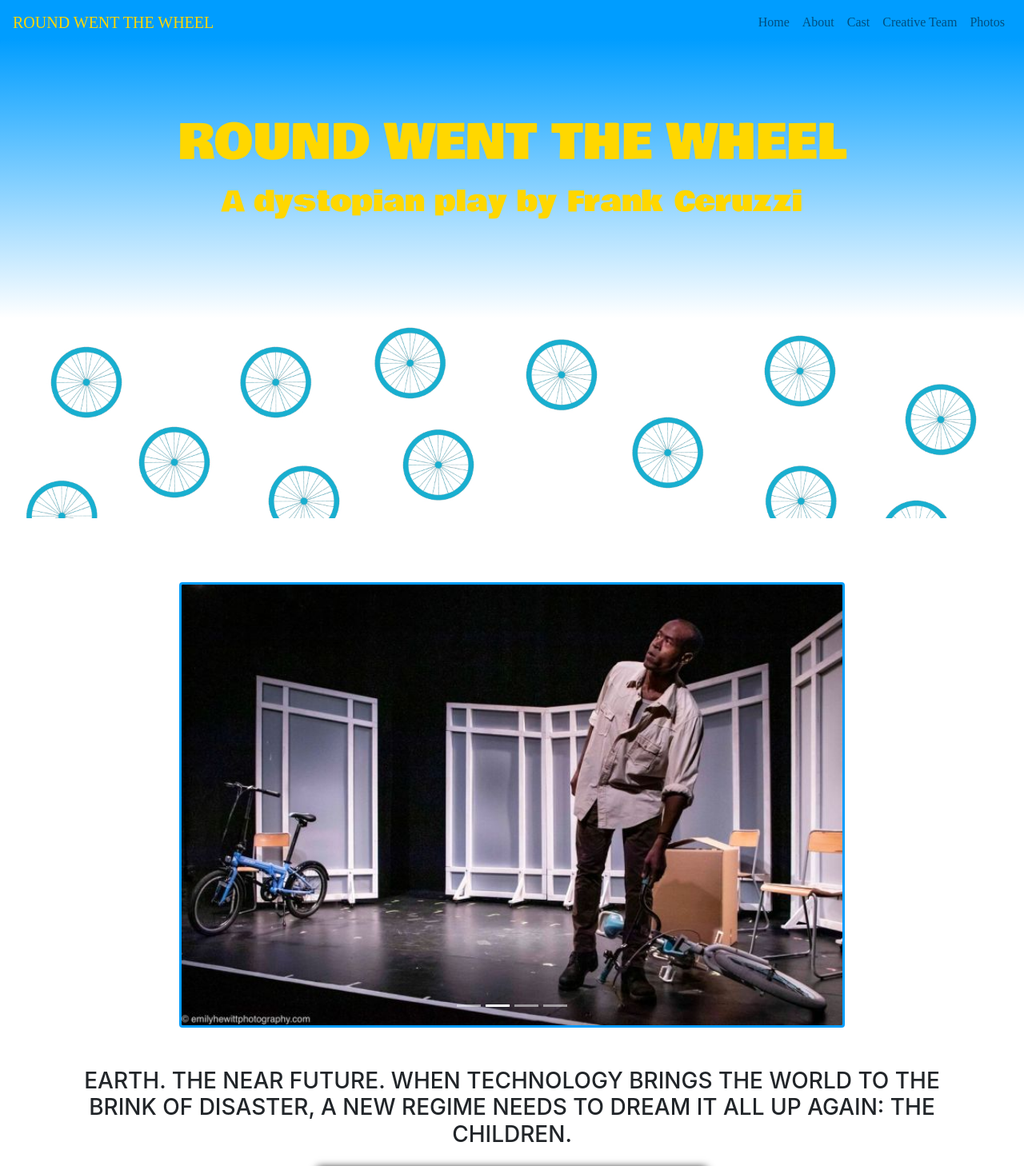
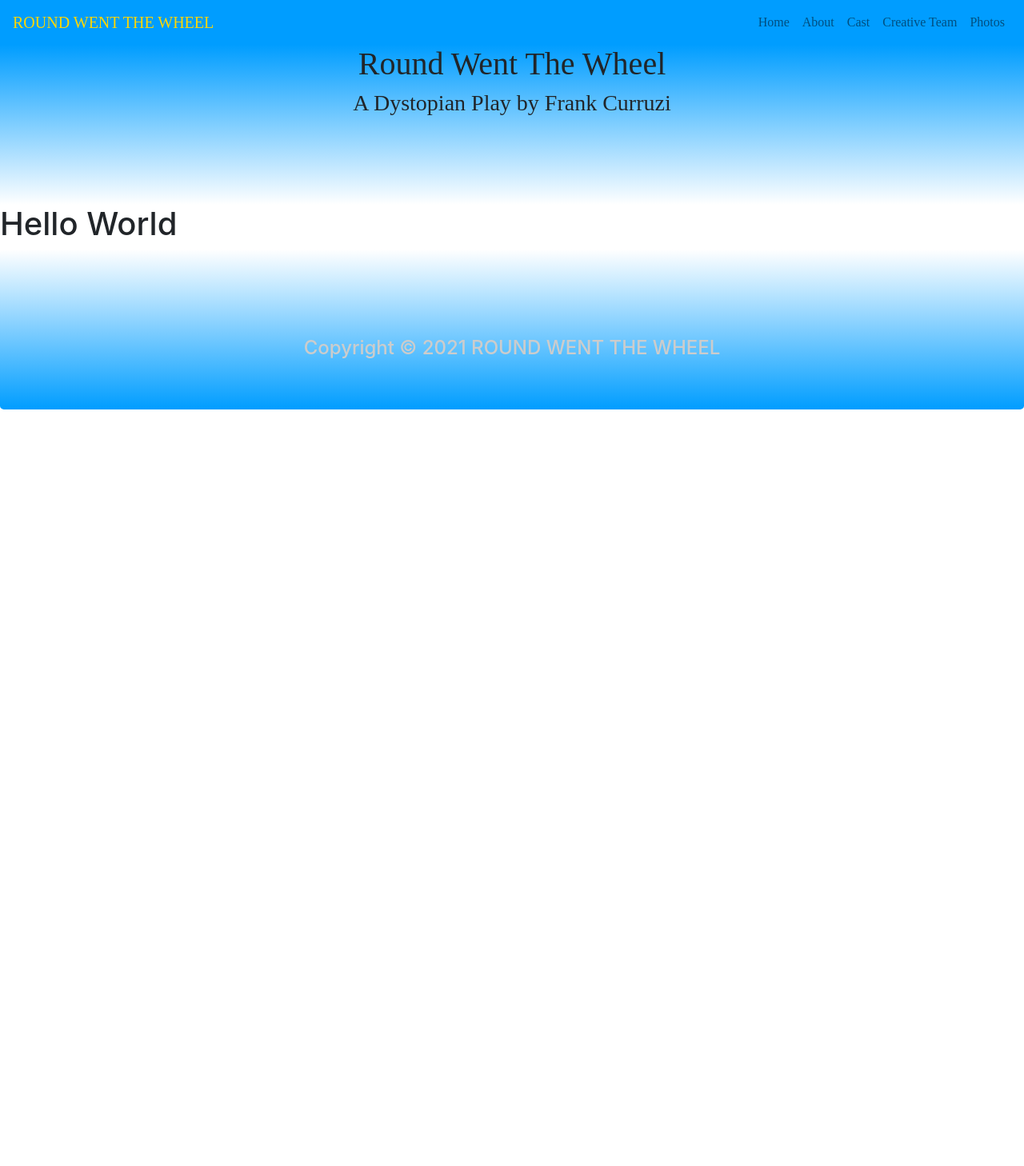
Before and after one commit to kppalmo/roundwentthewheel, a React (Create React App) app: page / in a window 1280 px wide. Shown: the top 1458 px of the page at 80% size. After the commit the page ends 800 px from the top, so only its background shows below. Built offline with nearby package versions, Linux system fonts and the light colour scheme; a web font is replaced by a local one.

Commit message:
sizingIssues

```diff
--- a/src/comp/MainPage.js
+++ b/src/comp/MainPage.js
@@ -7,10 +7,7 @@ import { MovingJumbo } from './MovingJumpo';
 
 export const MainPage = props =>(
   <>
-      <MovingJumbo title="" />
-      <Caro/>
-      <Layout>
-      <Home/>
-      </Layout>
+  <h1>Hello World</h1>
+
   </>
 )
--- a/src/comp/MovingJumpo.js
+++ b/src/comp/MovingJumpo.js
@@ -6,24 +6,19 @@ import wallpaper from '../img/Untitled.jpg';
 const Styles = styled.div`
 font-family:Bowlby One;
 .jtron{
-    margin-top:-2em;
-    margin-bottom:1em;
-    height:250px;
+    height:;
     background: url(${wallpaper}) top;
-    background-size:cover;
-    color:#ccc;
-
 }
 .txtS{
     text-align:center;
     color:black;
-    font-size:55px;
-    margin-top:1em;
+    font-size:4vh;
 
 }
 .capS{
     text-align:center;
     color:black;
+    font-size:2vh;
 
 }
 `
--- a/src/comp/PageBanner.js
+++ b/src/comp/PageBanner.js
@@ -5,37 +5,21 @@ import { Layout } from './Layout';
 
 const Styles = styled.div`
 font-family:Futura PT Heavy;
-.jumbotron{
+
+.cont{
+    height:200px;
     background-image: linear-gradient(#009dff, white);
-    color:#ccc;
-    height:350px;
-    position:relative;
-    margin-top:-.5em;
+    text-align:center;
 }
-.txtHeader{
-    text-align:center;
-    color:#FFD700;
-    font-size:60px;
-    margin-top:.5em;
-    font-family:Bowlby One;
-}
-.txtSub{
-    text-align:center;
-    color:#FFD700;
-    font-size:35px;
-    margin-top:.5em;
-    font-family:Bowlby One;
 
-}
 `
 export const Banner = props => (
     <Styles>
-        <Jumbotron>
-            <Layout>
-            <h1 class="txtHeader">ROUND WENT THE WHEEL</h1>
-            <h2 class="txtSub">A dystopian play by Frank Ceruzzi</h2>
-            </Layout>
-        </Jumbotron>
+        <div class="cont">
+            <h1>Round Went The Wheel</h1>
+            <h3>A  Dystopian Play by Frank Curruzi</h3>
+        </div>
+
 
     </Styles>
 
```
